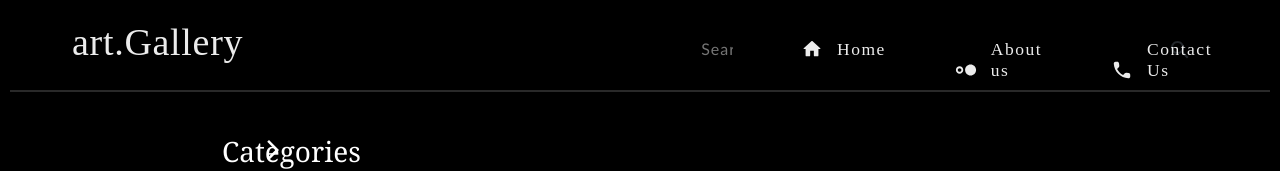
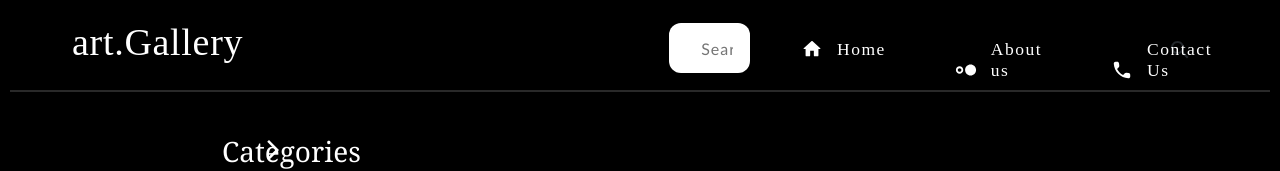
Before and after one commit to Pragyani/art-gallery, a React (Create React App) app: page / in a window 1280 px wide. Shown: the top 171 px of the page. Built offline with nearby package versions, Linux system fonts and the light colour scheme.

Commit message:
add : updation in nav.css

```diff
--- a/src/NavigationBar/nav.css
+++ b/src/NavigationBar/nav.css
@@ -28,7 +28,7 @@
     letter-spacing: 0.7px;
     font-weight: 350;
     font-size: 38px;
-    color: rgba(255, 255, 255, 0.925);
+    color: var(--color);
     cursor: pointer;
 }
 
@@ -61,7 +61,7 @@ hr {
     transition: all 0.3s ease-in-out;
     border: none;
     padding: 10px;
-    color: rgba(255, 255, 255, 0.925);
+    color: var(--color);
     letter-spacing: 1.5px;
     border-radius: 30px;
     font-size: 17.5px;
@@ -122,7 +122,7 @@ hr {
     font-family: 'Gill Sans', 'Gill Sans MT', Calibri, 'Trebuchet MS', sans-serif;
     padding-left: 2pc;
     font-size: 16px;
-    background-color: rgba(0, 0, 0, 0.436);
+    background-color: var(--border-color);
 }
 
 .input-field .searchbox input:hover {
```
